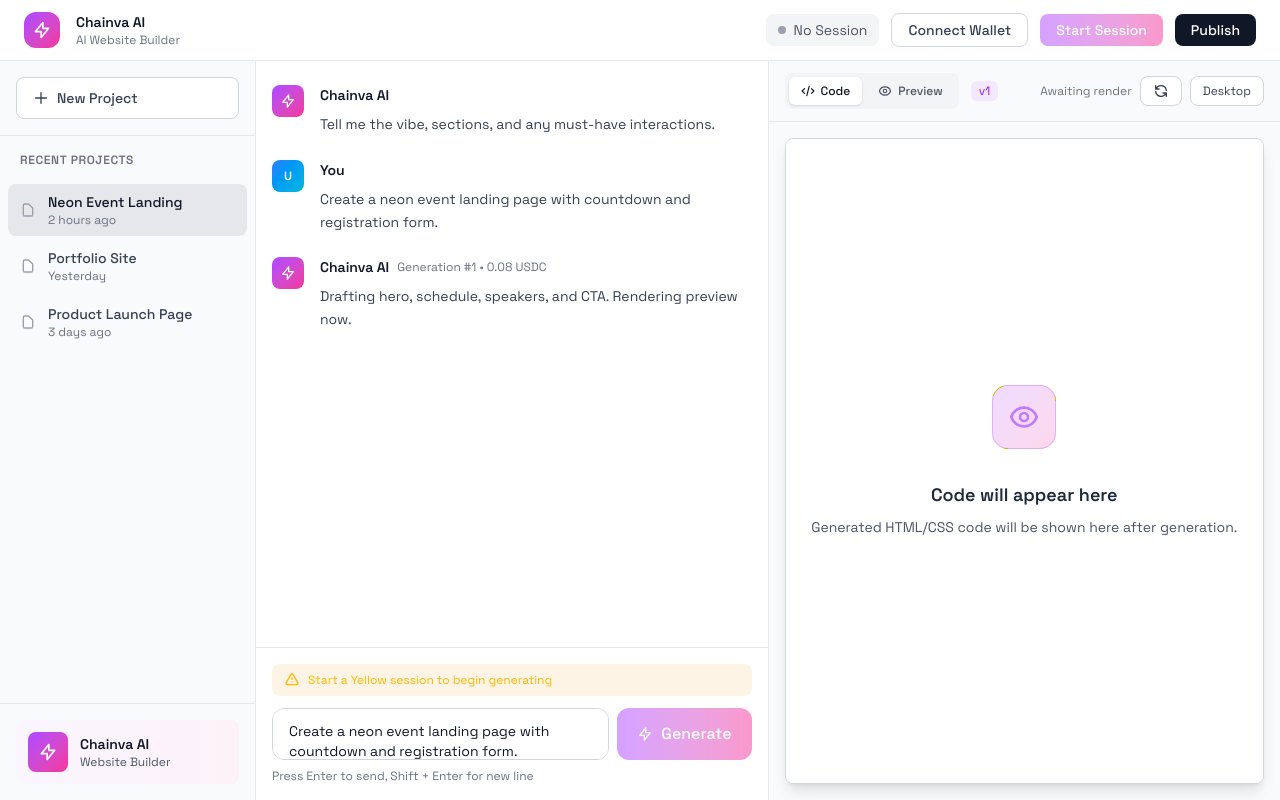
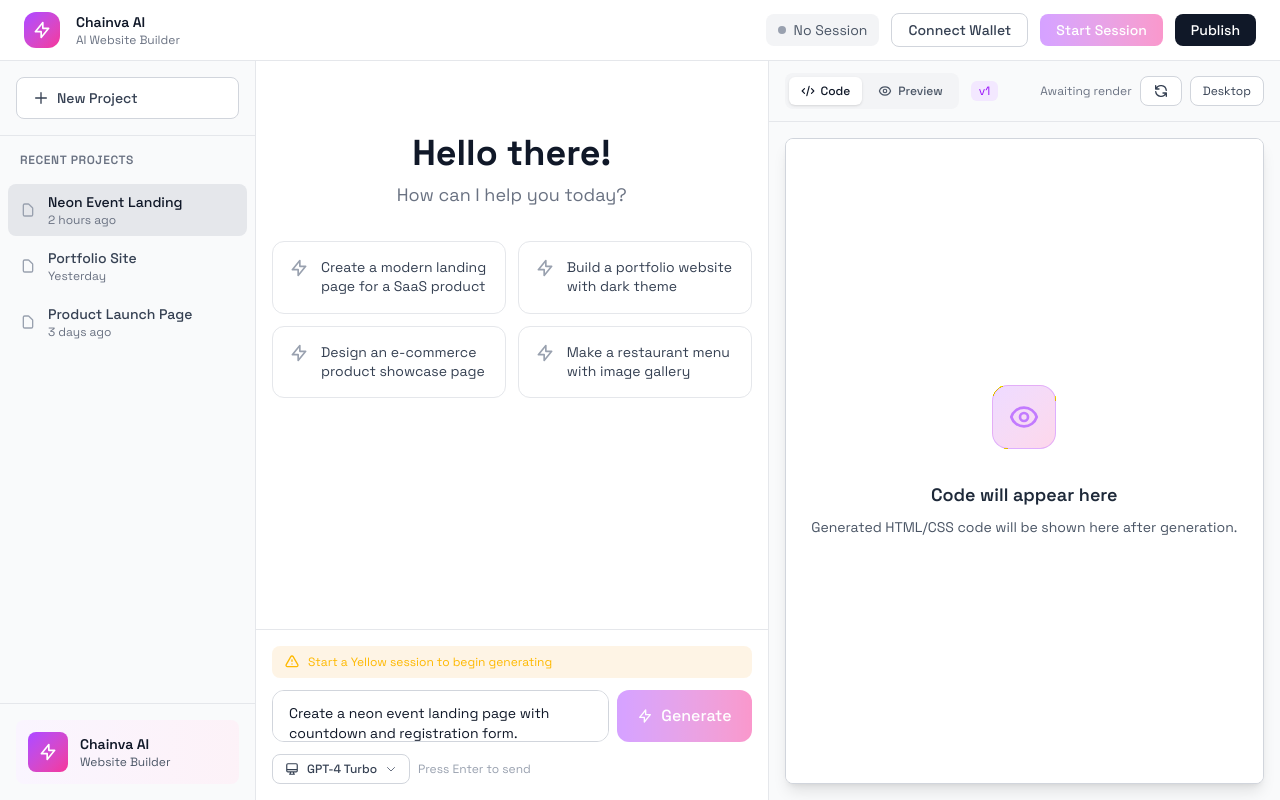
Before and after one commit to satyasandeep007/yellow-studio, a Next.js app: page / in a window 1280 px wide. Built offline with nearby package versions, Linux system fonts and the light colour scheme.

Commit message:
feat: clear initial messages for welcome screen

```diff
--- a/app/page.tsx
+++ b/app/page.tsx
@@ -27,25 +27,12 @@
   const [lastUpdatedLabel, setLastUpdatedLabel] = useState("Awaiting render");
   const [walletModalOpen, setWalletModalOpen] = useState(false);
   const [walletError, setWalletError] = useState<string | null>(null);
-  const [messages, setMessages] = useState([
-    {
-      id: "sys-1",
-      role: "system" as const,
-      content: "Tell me the vibe, sections, and any must-have interactions.",
-    },
-    {
-      id: "user-1",
-      role: "user" as const,
-      content:
-        "Create a neon event landing page with countdown and registration form.",
-    },
-    {
-      id: "assistant-1",
-      role: "assistant" as const,
-      content: "Drafting hero, schedule, speakers, and CTA. Rendering preview now.",
-      meta: "Generation #1 • 0.08 USDC",
-    },
-  ]);
+  const [messages, setMessages] = useState<Array<{
+    id: string;
+    role: "system" | "user" | "assistant";
+    content: string;
+    meta?: string;
+  }>>([]);
 
   const [walletAddress, setWalletAddress] = useState("");
   const [projects, setProjects] = useState([
--- a/components/ChatPanel.tsx
+++ b/components/ChatPanel.tsx
@@ -1,3 +1,5 @@
+import { useState } from "react";
+
 type ChatPanelProps = {
   prompt: string;
   onPromptChange: (value: string) => void;
@@ -12,6 +14,13 @@
   }[];
 };
 
+const SUGGESTED_PROMPTS = [
+  "Create a modern landing page for a SaaS product",
+  "Build a portfolio website with dark theme",
+  "Design an e-commerce product showcase page",
+  "Make a restaurant menu with image gallery",
+];
+
 export function ChatPanel({
   prompt,
   onPromptChange,
@@ -20,20 +29,37 @@
   canGenerate,
   messages,
 }: ChatPanelProps) {
+  const [selectedModel, setSelectedModel] = useState<"gpt-4" | "claude-3">("gpt-4");
   return (
     <div className="flex h-full flex-col bg-white">
       {/* Messages Area */}
       <div className="flex-1 overflow-y-auto px-4 py-6">
         <div className="mx-auto w-full max-w-3xl space-y-6">
           {messages.length === 0 ? (
-            <div className="flex flex-col items-center justify-center py-20">
-              <div className="mb-4 flex h-16 w-16 items-center justify-center rounded-2xl bg-gradient-to-br from-purple-500 to-pink-500">
-                <svg className="h-8 w-8 text-white" fill="none" stroke="currentColor" viewBox="0 0 24 24">
-                  <path strokeLinecap="round" strokeLinejoin="round" strokeWidth={2} d="M13 10V3L4 14h7v7l9-11h-7z" />
-                </svg>
+            <div className="flex flex-col items-center justify-center py-12">
+              {/* Welcome Message */}
+              <div className="mb-8 text-center">
+                <h1 className="text-4xl font-bold text-gray-900 mb-2">Hello there!</h1>
+                <p className="text-lg text-gray-500">How can I help you today?</p>
               </div>
-              <h2 className="text-2xl font-semibold text-gray-900">Start Building</h2>
-              <p className="mt-2 text-sm text-gray-600">Describe your website and watch it come to life</p>
+
+              {/* Suggested Prompts */}
+              <div className="grid grid-cols-2 gap-3 w-full max-w-2xl mb-6">
+                {SUGGESTED_PROMPTS.map((suggestedPrompt, index) => (
+                  <button
+                    key={index}
+                    onClick={() => onPromptChange(suggestedPrompt)}
+                    className="group relative rounded-xl border border-gray-200 bg-white p-4 text-left text-sm text-gray-700 transition hover:border-gray-300 hover:bg-gray-50"
+                  >
+                    <div className="flex items-start gap-3">
+                      <svg className="h-5 w-5 flex-shrink-0 text-gray-400 group-hover:text-purple-500 transition" fill="none" stroke="currentColor" viewBox="0 0 24 24">
+                        <path strokeLinecap="round" strokeLinejoin="round" strokeWidth={2} d="M13 10V3L4 14h7v7l9-11h-7z" />
+                      </svg>
+                      <span className="leading-snug">{suggestedPrompt}</span>
+                    </div>
+                  </button>
+                ))}
+              </div>
             </div>
           ) : (
             messages.map((message) => {
@@ -124,9 +150,27 @@
               )}
             </button>
           </div>
-          <div className="mt-2 flex items-center justify-between text-xs text-gray-500">
-            <span>Press Enter to send, Shift + Enter for new line</span>
-            {canGenerate && <span className="text-purple-400">Cost: 0.08 USDC per generation</span>}
+          <div className="mt-3 flex items-center justify-between">
+            {/* Model Selector */}
+            <div className="flex items-center gap-2">
+              <button className="flex items-center gap-2 rounded-lg border border-gray-300 bg-white px-3 py-1.5 text-xs text-gray-700 hover:bg-gray-50 transition">
+                <svg className="h-3.5 w-3.5" fill="none" stroke="currentColor" viewBox="0 0 24 24">
+                  <path strokeLinecap="round" strokeLinejoin="round" strokeWidth={2} d="M9.75 17L9 20l-1 1h8l-1-1-.75-3M3 13h18M5 17h14a2 2 0 002-2V5a2 2 0 00-2-2H5a2 2 0 00-2 2v10a2 2 0 002 2z" />
+                </svg>
+                <span className="font-medium">
+                  {selectedModel === "gpt-4" ? "GPT-4 Turbo" : "Claude 3.5 Sonnet"}
+                </span>
+                <svg className="h-3 w-3 text-gray-500" fill="none" stroke="currentColor" viewBox="0 0 24 24">
+                  <path strokeLinecap="round" strokeLinejoin="round" strokeWidth={2} d="M19 9l-7 7-7-7" />
+                </svg>
+              </button>
+              <span className="text-xs text-gray-400">Press Enter to send</span>
+            </div>
+
+            {/* Cost Info */}
+            {canGenerate && (
+              <span className="text-xs text-purple-600 font-medium">0.08 USDC per generation</span>
+            )}
           </div>
         </div>
       </div>
```
